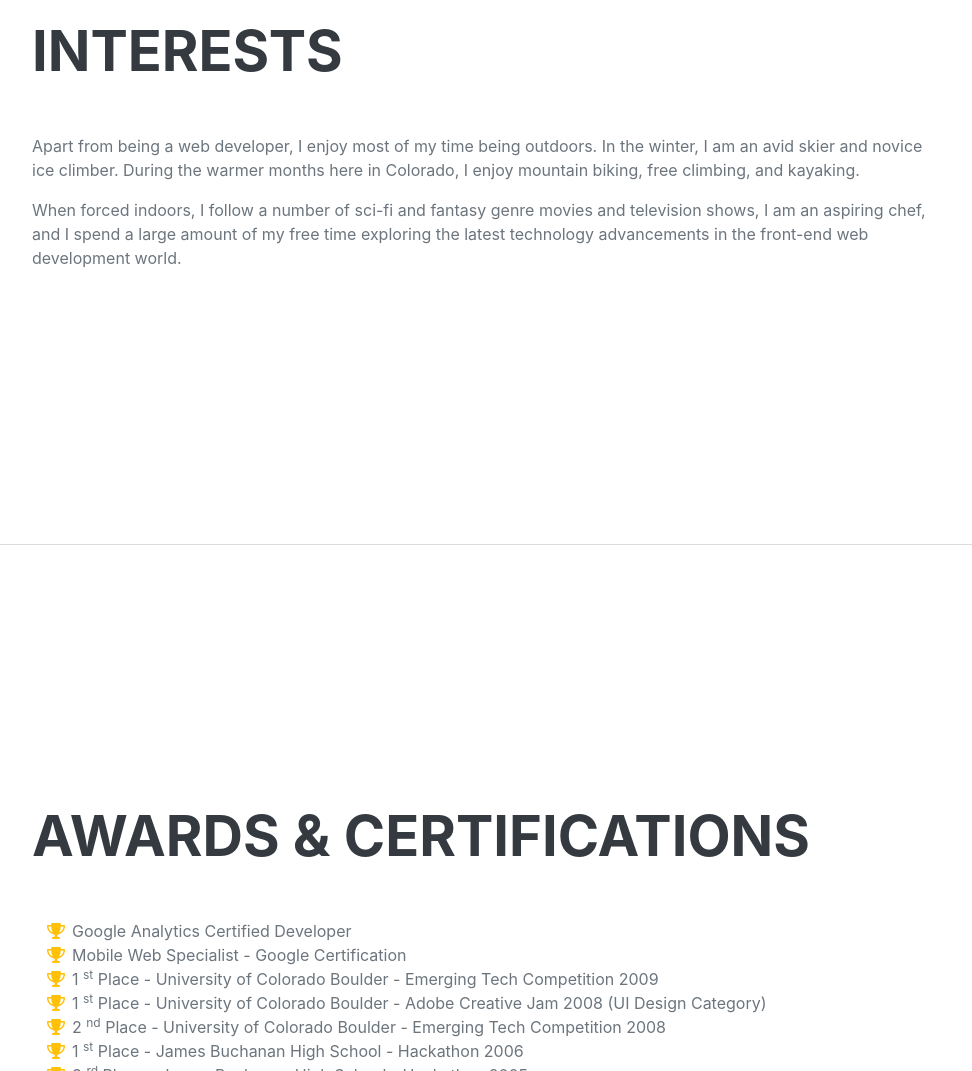
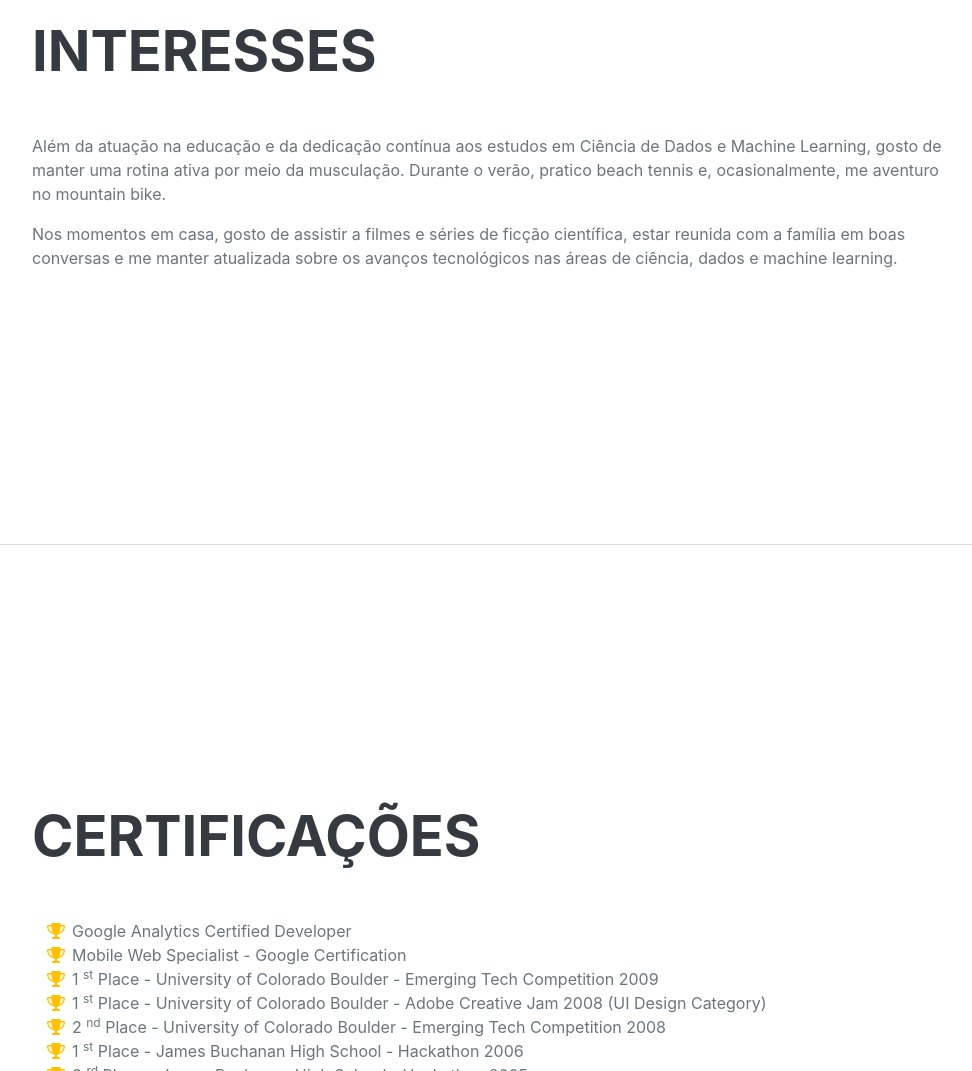
Before and after one commit to claudiarpaim/portfolio, a website: page index.html in a window 1280 px wide. Shown: the part 3460-4531 px from the top of the page, without its empty margins (288-1260 px from the left). Drawn offline with nearby package versions, Linux system fonts and the light colour scheme; a web font is replaced by a local one.

Commit message:
Update index.html

```diff
--- a/index.html
+++ b/index.html
@@ -175,16 +175,22 @@
             <!-- Interests-->
             <section class="resume-section" id="interests">
                 <div class="resume-section-content">
-                    <h2 class="mb-5">Interests</h2>
-                    <p>Apart from being a web developer, I enjoy most of my time being outdoors. In the winter, I am an avid skier and novice ice climber. During the warmer months here in Colorado, I enjoy mountain biking, free climbing, and kayaking.</p>
-                    <p class="mb-0">When forced indoors, I follow a number of sci-fi and fantasy genre movies and television shows, I am an aspiring chef, and I spend a large amount of my free time exploring the latest technology advancements in the front-end web development world.</p>
+                    <h2 class="mb-5">Interesses</h2>
+                    <p>
+                        Além da atuação na educação e da dedicação contínua aos estudos em Ciência de Dados
+                        e Machine Learning, gosto de manter uma rotina ativa por meio da musculação.
+                        Durante o verão, pratico beach tennis e, ocasionalmente, me aventuro no mountain bike.
+                    </p>
+                    <p class="mb-0">Nos momentos em casa, gosto de assistir a filmes e séries de ficção científica,
+                    estar reunida com a família em boas conversas e me manter atualizada sobre os
+                    avanços tecnológicos nas áreas de ciência, dados e machine learning.</p>
                 </div>
             </section>
             <hr class="m-0" />
             <!-- Awards-->
             <section class="resume-section" id="awards">
                 <div class="resume-section-content">
-                    <h2 class="mb-5">Awards & Certifications</h2>
+                    <h2 class="mb-5">Certificações</h2>
                     <ul class="fa-ul mb-0">
                         <li>
                             <span class="fa-li"><i class="fas fa-trophy text-warning"></i></span>
```
